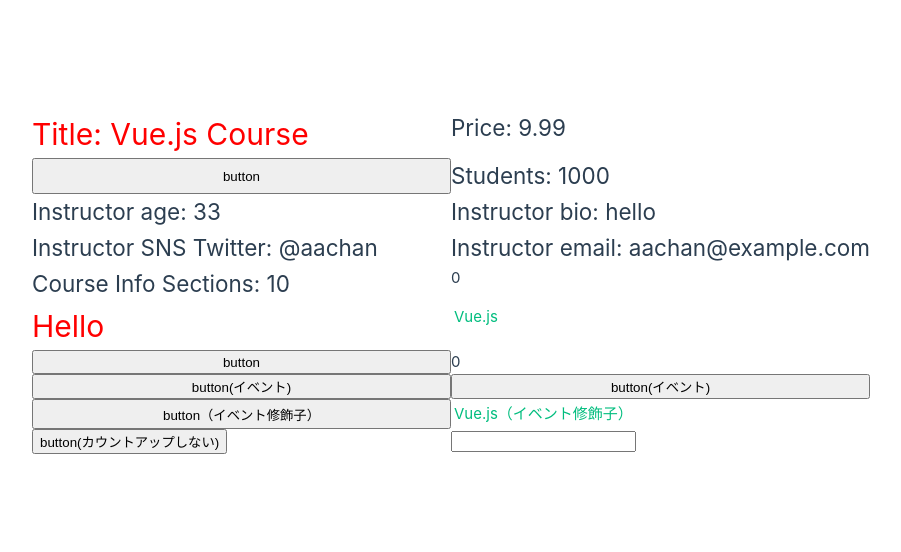
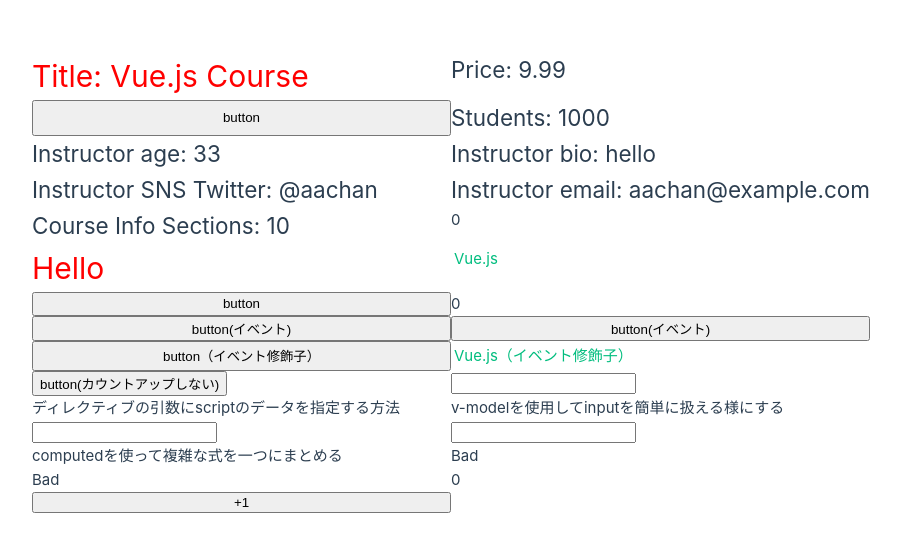
Before and after one commit to aachan1127/vue-lesson, a Vue app: page / in a window 1280 px wide. Shown: the part 118-670 px from the top of the page, without its empty margins (189-1090 px from the left). Built offline with nearby package versions, Linux system fonts and the light colour scheme.

Commit message:
udemy 32-35 ディレクティブ、v-model、computedの使い方

```diff
--- a/src/App.vue
+++ b/src/App.vue
@@ -1,5 +1,5 @@
 <script setup>
-import { ref, reactive } from 'vue'
+import { ref, reactive, computed } from 'vue'
 // ref 関数を呼び出すことで、priceのデータが再レンダリングされる
 // reactive 関数 元々オブジェクトになっているやつはreactive関数を使うことで、いちいちオブジェクトを作らなくていい（ここでいうinstructor）
 
@@ -70,6 +70,18 @@ const count = ref(0)
 function countUp(event, times) {
   count.value = event.clientX * times
 }
+
+// ディレクティブの引数にscriptのデータを指定する方法
+const eventName = 'keyup'
+
+// v-modelを使用してinputを簡単に扱える様にする
+const userInput = ref('')
+
+// computedを使って複雑な式を一つにまとめる方法
+const score = ref(0)
+const evaluation = computed(() => {
+  return score.value > 3 ? 'Good' : 'Bad'
+})
 </script>
 
 <template>
@@ -135,6 +147,26 @@ function countUp(event, times) {
   <div>
     <input type="text" @keyup.space.delete="count++" />
   </div>
+
+  <!-- @[eventName]でkeyupイベントが呼び出されて、スペースを打つとカウントアップされる-->
+  <div>
+    <p>ディレクティブの引数にscriptのデータを指定する方法</p>
+    <input type="text" @[eventName].space.delete="count++">
+  </div>
+
+  <!-- v-modelで ユーザーが入力した値（userInputの値）をリンクさせることができる-->
+    <div>
+      <p>v-modelを使用してinputを簡単に扱える様にする</p>
+      <p>{{ userInput }}</p>
+      <input v-model="userInput" type="text" />
+    </div>
+
+    <!--  -->
+    <p>computedを使って複雑な式を一つにまとめる</p>
+      <p>{{ score > 3 ? 'Good' : 'Bad' }}</p>
+      <p>{{ evaluation }}</p>
+      <p>{{ score }}</p>
+      <button @click="score++">+1</button>
 </template>
 
 <style>
```
